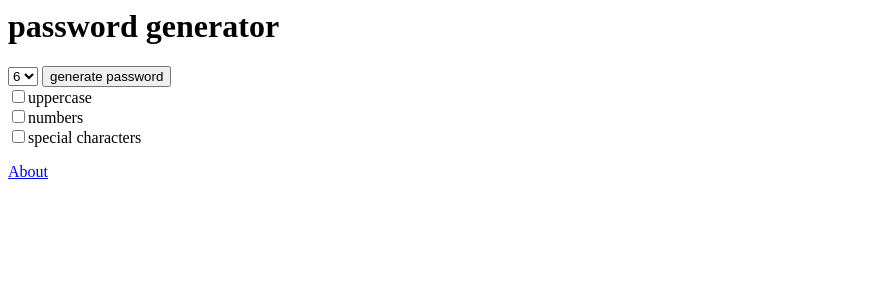
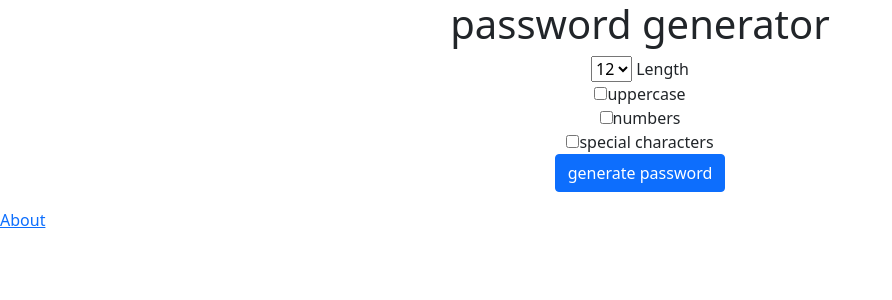
Before and after one commit to Holyboy9/django3-password-generator, a Django app: page / in a window 1280 px wide. Shown: the top 300 px of the page, without its empty margins (0-892 px from the left). Run offline with Django 3.2, Linux system fonts and the light colour scheme.

Commit message:
I made some changes

```diff
--- a/generator/templates/generator/home.html
+++ b/generator/templates/generator/home.html
@@ -1,12 +1,18 @@
-<h1>password generator</h1>
-<form action="password">
+<link href="https://cdn.jsdelivr.net/npm/bootstrap@5.0.0-beta1/dist/css/bootstrap.min.css" rel="stylesheet" integrity="sha384-giJF6kkoqNQ00vy+HMDP7azOuL0xtbfIcaT9wjKHr8RbDVddVHyTfAAsrekwKmP1" crossorigin="anonymous">
+<div class="container text-center">
+    <h1>password generator</h1>
+
+ <form action="password">
     <select name='length'>
         <option value='6'>6</option>
         <option value='7'>7</option>
         <option value='8'>8</option>
         <option value='9'>9</option>
-    </select>
-    <input type ='submit' value='generate password'>
+        <option value='10'>10</option>
+        <option value='11'>11</option>
+        <option value='12' selected='selected'>12</option>
+        <option value='13'>13</option>
+    </select> Length
     <br>
     <input type = 'checkbox' name='uppercase'>uppercase
     <br>
@@ -14,5 +20,8 @@
     <br>
     <input type = 'checkbox' name='special'>special characters
     <br>
+    <input type ='submit' value='generate password' class = "btn btn-primary">
+    <br>
 </form>
+</div>
 <a href = "{% url 'About' %}"> About</a>
```
